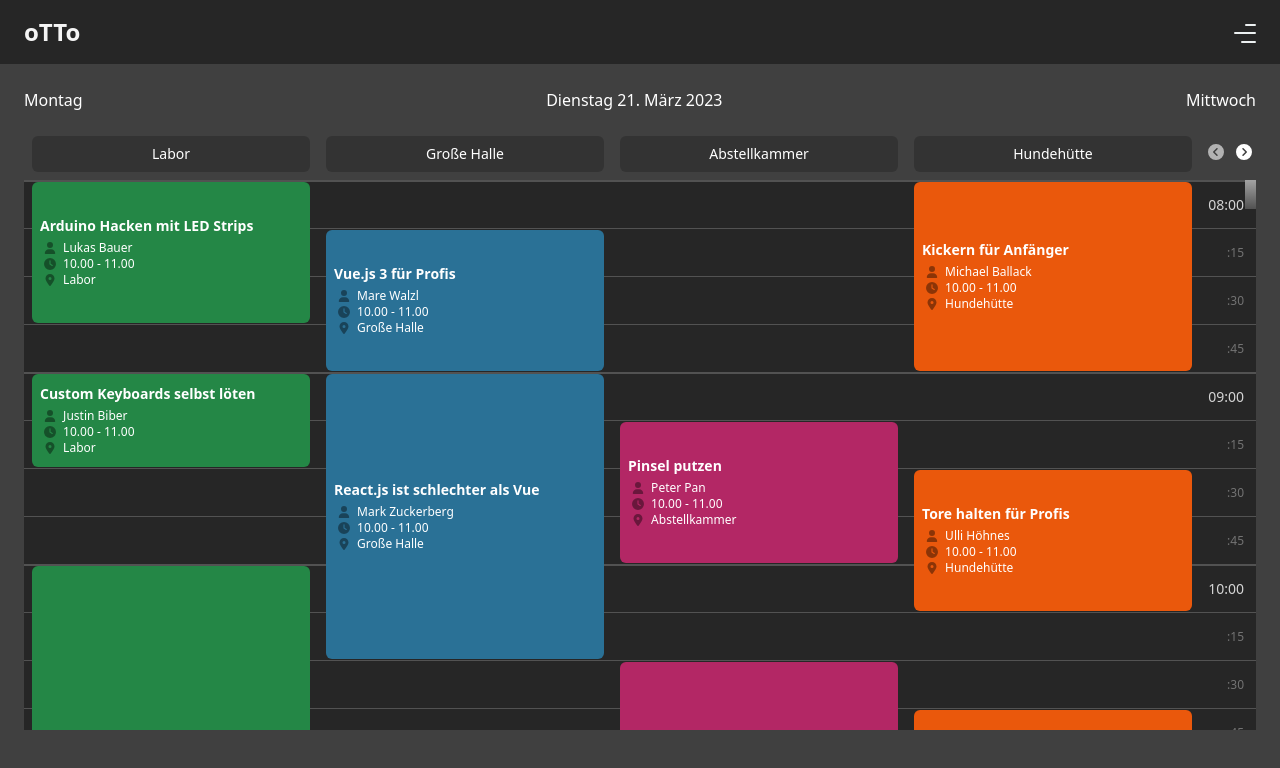
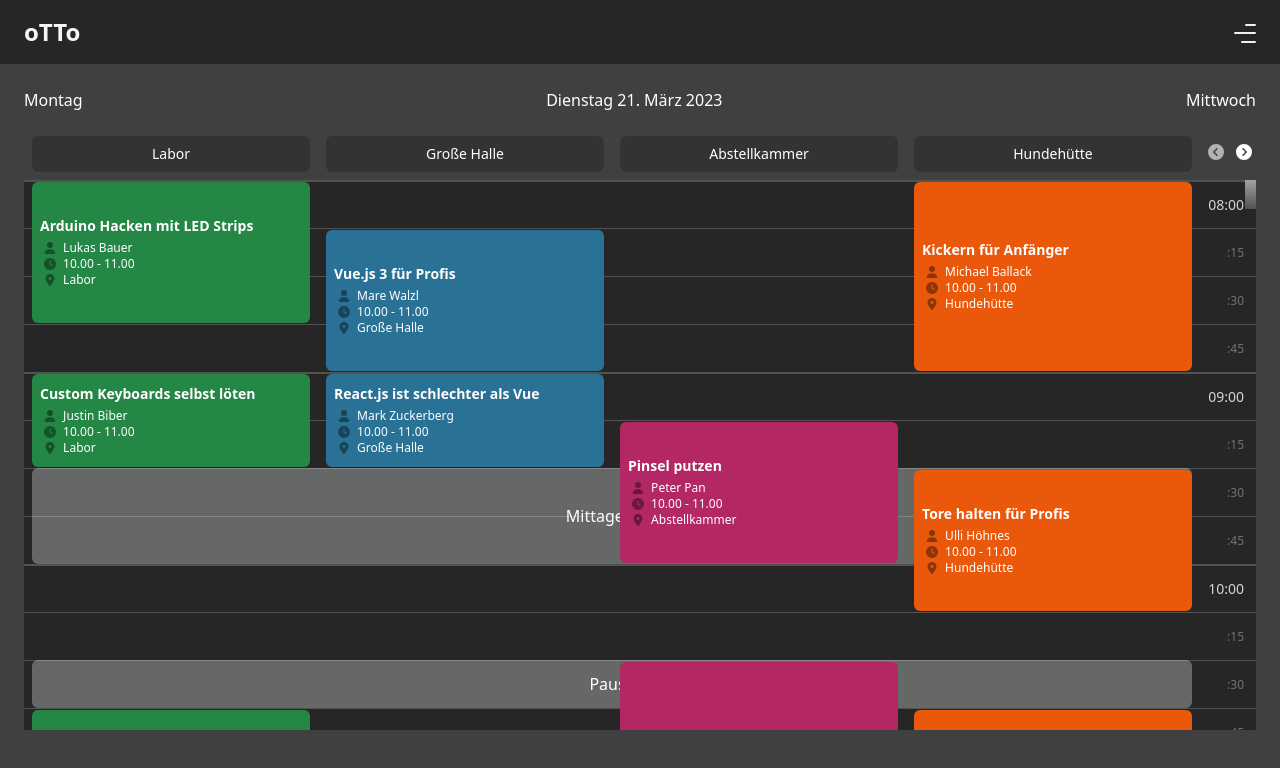
Before and after one commit to mayflower/oTTo, a Vue app in the folder packages/frontend/: page / in a window 1280 px wide. Shown: the top 768 px of the page. Built offline with nearby package versions, Linux system fonts and the light colour scheme.

Commit message:
add breaks to timeline

```diff
--- a/packages/frontend/src/api/sessions.ts
+++ b/packages/frontend/src/api/sessions.ts
@@ -1,3 +1,18 @@
+export function getBreaks() {
+  return [
+    {
+      name: 'Mittagessen',
+      start: 6,
+      duration: 2
+    },
+    {
+      name: 'Pause',
+      start: 10,
+      duration: 1
+    }
+  ];
+}
+
 export function getRooms() {
   const rooms = [
     {
@@ -19,7 +34,7 @@ export function getRooms() {
         {
           name: 'Debatieren über den Sinn des Lebens denn das Leben hat überhaupt keinen Sinn und ist einfach nur Toll',
           host: 'Elon Musk',
-          start: 8,
+          start: 11,
           duration: 10
         }
       ]
@@ -38,7 +53,7 @@ export function getRooms() {
           name: 'React.js ist schlechter als Vue',
           host: 'Mark Zuckerberg',
           start: 4,
-          duration: 6
+          duration: 2
         }
       ]
     },
--- a/packages/frontend/src/views/TimeTableView.vue
+++ b/packages/frontend/src/views/TimeTableView.vue
@@ -88,6 +88,22 @@
             </swiper-slide>
           </CarouselComponent>
         </div>
+        <div
+          class="absolute w-full flex pr-14 top-0 h-full"
+          v-for="pause in breaks"
+          :key="pause.name"
+          :style="{
+            height: pause.duration * 3 + 'rem',
+            top: pause.start * 3 + 'rem'
+          }"
+        >
+         <div class="relative w-full h-full mx-2">
+          <div class="absolute bg-slate-50 opacity-30 rounded-md w-full h-full" />
+          <div class="absolute w-full h-full flex justify-center items-center">
+            {{ pause.name }}
+          </div>
+         </div>
+        </div>
       </div>
     </div>
   </div>
@@ -95,7 +111,7 @@
 
 <script setup lang="ts">
 import TimetableSlotComponent from '@/components/TimetableSlotComponent.vue'
-import { getRooms } from '@/api/sessions'
+import { getRooms, getBreaks } from '@/api/sessions'
 import TimelineComponent from '@/components/TimelineComponent.vue'
 import { computed, ref } from 'vue'
 import RoomDropdownComponent from '@/components/RoomDropdownComponent.vue'
@@ -106,6 +122,7 @@ const timelineStart = new Date(2023, 2, 29, 8)
 const timelineEnd = new Date(2023, 2, 29, 18)
 
 const rooms = getRooms()
+const breaks = getBreaks()
 const selectedRoom = ref(0)
 const roomsDisplayed = ref(1)
 
```
